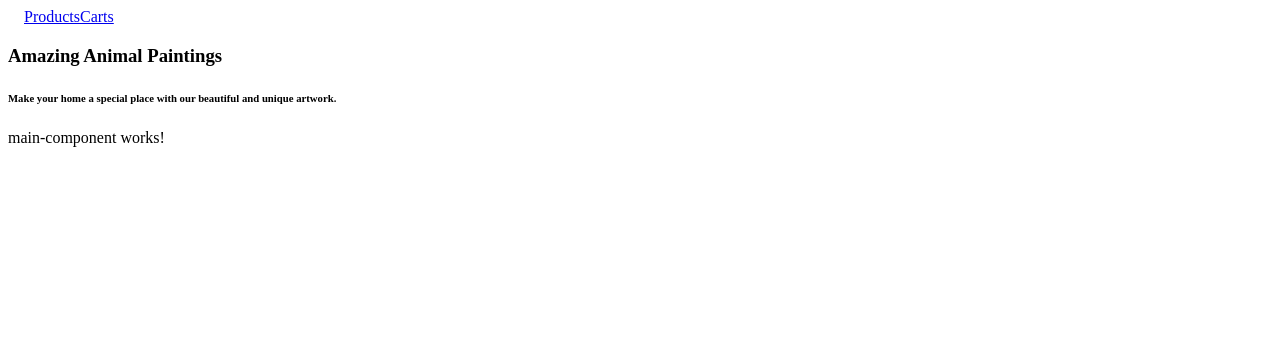
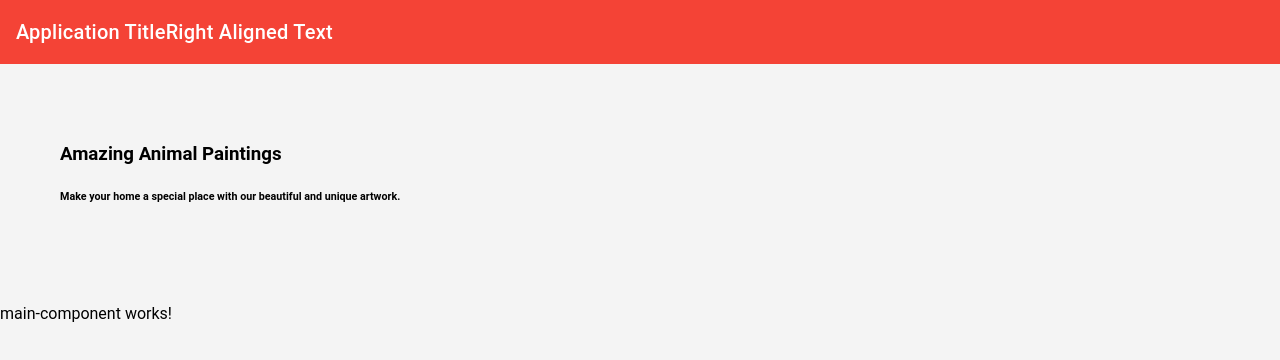
Before and after one commit to JossguerreroP/portafolio, an Angular app in the folder Portafolio/: page /main in a window 1280 px wide. Shown: the top 360 px of the page. Built offline with nearby package versions, Linux system fonts and the light colour scheme.

Commit message:
boostrap

```diff
--- a/Portafolio/angular.json
+++ b/Portafolio/angular.json
@@ -37,6 +37,7 @@
               }
             ],
             "styles": [
+              "@angular/material/prebuilt-themes/indigo-pink.css",
               "src/styles.css"
             ],
             "scripts": []
@@ -95,6 +96,7 @@
               }
             ],
             "styles": [
+              "@angular/material/prebuilt-themes/indigo-pink.css",
               "src/styles.css"
             ],
             "scripts": []
--- a/Portafolio/src/app/app.component.html
+++ b/Portafolio/src/app/app.component.html
@@ -1,8 +1,10 @@
-<mat-toolbar color="primary">
-    <mat-toolbar-row>
-        <a href="/products" mat-button> Products</a>
-        <a href="/cart" mat-button> Carts</a>
-    </mat-toolbar-row>
+<mat-toolbar color="warn">
+  <span>Application Title</span>
+
+  <!-- This fills the remaining space of the current row -->
+  <span class="example-fill-remaining-space"></span>
+
+  <span>Right Aligned Text</span>
 </mat-toolbar>
 
 <div class="container text-center">
--- a/Portafolio/src/app/elements/main-component/main-component.component.css
+++ b/Portafolio/src/app/elements/main-component/main-component.component.css
@@ -0,0 +1,24 @@
+@import "@angular/material/prebuilt-themes/azure-blue.css";
+.product-card{
+    max-width:150px;
+}
+
+.product-flex{
+    display: flex;        /* Enables flexbox */
+    flex-wrap: wrap;      /* Allows items to wrap onto multiple lines */
+    gap: 60px;            /* Sets the gap between items */
+    justify-content: flex-start;
+}
+
+mat-card:hover{
+    transform: scale(1.05);
+    cursor: pointer;
+}
+
+mat-card {
+    transition: transform .2s;
+}
+
+.sort-dropdown{
+    margin-left: 20px;
+}
--- a/Portafolio/src/styles.css
+++ b/Portafolio/src/styles.css
@@ -1 +1,20 @@
 /* You can add global styles to this file, and also import other style files */
+@import "@angular/material/prebuilt-themes/indigo-pink.css";
+html, body { height: 100%; }
+body { margin: 0; font-family: Roboto, "Helvetica Neue", sans-serif;background-color: rgb(244,244,244); }
+
+.container{
+    padding: 60px;
+    max-width: 1200px;
+    margin: auto;
+}
+
+.container-sm{
+    padding: 60px;
+    max-width: 800px;
+    margin: auto;
+}
+
+.right{
+    text-align: right;
+}
```
